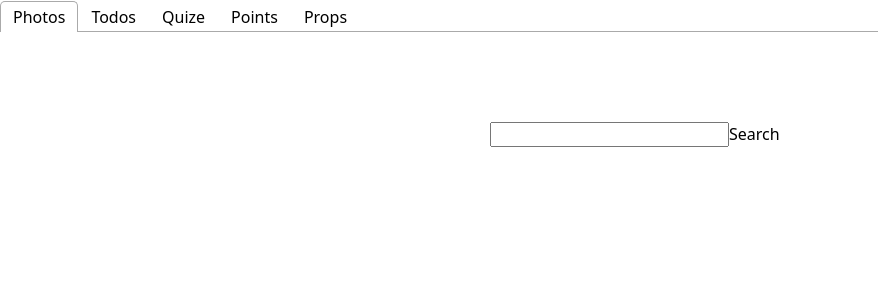
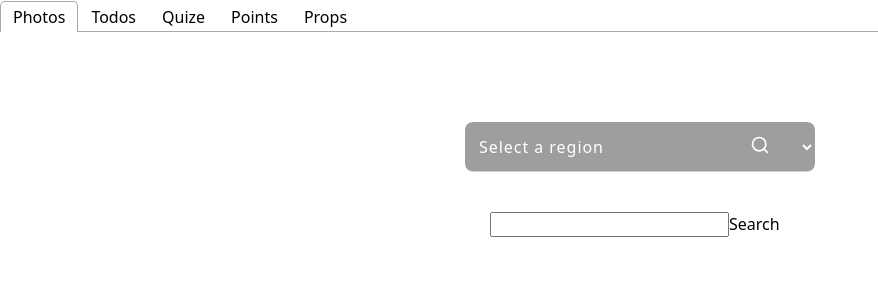
Before and after one commit to dimahutsol/react-bc-73, a React (Vite) app: page / in a window 1280 px wide. Shown: the top 300 px of the page, without its empty margins (0-878 px from the left). Built offline with nearby package versions, Linux system fonts and the light colour scheme; what pexels would draw is missing.

Commit message:
modal + Search countries

```diff
--- a/package.json
+++ b/package.json
@@ -17,7 +17,8 @@
     "pexels": "^1.4.0",
     "react": "^18.3.1",
     "react-dom": "^18.3.1",
-    "react-icons": "^5.2.1",
+    "react-hot-toast": "^2.4.1",
+    "react-icons": "^5.3.0",
     "react-loader-spinner": "^6.1.6",
     "react-modal": "^3.16.1",
     "react-tabs": "^6.0.2",
--- a/src/components/ImageModal/ImageModal.jsx
+++ b/src/components/ImageModal/ImageModal.jsx
@@ -1,27 +1,36 @@
 import Modal from "react-modal";
 
-// const customStyles = {
-//   overlay: {
-//     backgroundColor: "rgba(0, 0, 0, 0.75)",
-//   },
-//   content: {
-//     top: "50%",
-//     left: "50%",
-//     right: "auto",
-//     bottom: "auto",
-//     marginRight: "-50%",
-//     transform: "translate(-50%, -50%)",
-//     padding: 0,
-//     width: "auto",
-//     height: "auto",
-//     maxWidth: "90vw",
-//     maxHeight: "90vh",
-//     border: "none",
-//   },
-// };
+const customStyles = {
+  overlay: {
+    backgroundColor: "rgba(0, 0, 0, 0.75)",
+  },
+  content: {
+    top: "50%",
+    left: "50%",
+    right: "auto",
+    bottom: "auto",
+    marginRight: "-50%",
+    transform: "translate(-50%, -50%)",
+    padding: 0,
+    width: "auto",
+    height: "auto",
+    maxWidth: "90vw",
+    maxHeight: "90vh",
+    border: "none",
+  },
+};
 
 Modal.setAppElement("#root");
 
-export const ImageModal = () => {
-  return <h2>Image modal</h2>;
+export const ImageModal = ({ modalImage, isModalOpen, handleCloseModal }) => {
+  return (
+    <Modal
+      isOpen={isModalOpen}
+      onRequestClose={handleCloseModal}
+      style={customStyles}
+      contentLabel={modalImage.alt}
+    >
+      <img src={modalImage.url} alt={modalImage.alt} />
+    </Modal>
+  );
 };
--- /dev/null
+++ b/src/components/SearchCountries/SearchCountries.jsx
@@ -0,0 +1,56 @@
+import { useState } from "react";
+import toast from "react-hot-toast";
+import s from "./SearchCountries.module.css";
+import { FiSearch } from "react-icons/fi";
+
+const regions = [
+  { id: "africa", value: "africa", name: "Africa" },
+  { id: "america", value: "america", name: "America" },
+  { id: "asia", value: "asia", name: "Asia" },
+  { id: "europe", value: "europe", name: "Europe" },
+  { id: "oceania", value: "oceania", name: "Oceania" },
+];
+
+export const SearchCountries = () => {
+  const [region, setRegion] = useState("");
+
+  const handleChange = (e) => {
+    setRegion(e.target.value);
+  };
+
+  const handleSubmit = (e) => {
+    e.preventDefault();
+    if (!region) {
+      toast.error("Please select region");
+      return;
+    }
+    console.log(region);
+  };
+
+  return (
+    <div>
+      <form className={s.form} onSubmit={handleSubmit}>
+        <select
+          className={s.select}
+          defaultValue="default"
+          name="region"
+          onChange={handleChange}
+        >
+          <option className={s.defaultValue} value="default">
+            Select a region
+          </option>
+          {regions.map((region) => {
+            return (
+              <option key={region.id} value={region.value}>
+                {region.name}
+              </option>
+            );
+          })}
+        </select>
+        <button className={s.btn} type="submit">
+          <FiSearch />
+        </button>
+      </form>
+    </div>
+  );
+};
--- /dev/null
+++ b/src/components/SearchCountries/SearchCountries.module.css
@@ -0,0 +1,51 @@
+.form {
+  width: 350px;
+  margin-left: auto;
+  margin-right: auto;
+
+  position: relative;
+
+  margin-bottom: 40px;
+}
+.select {
+  width: 100%;
+  height: 50px;
+
+  border-style: none;
+  border-bottom: 1px solid rgba(255, 255, 255, 0.5);
+  background-color: var(--color-gray);
+  border-radius: 8px;
+
+  padding: 10px;
+  font-size: 16px;
+  outline: none;
+  letter-spacing: 0.06em;
+  font-weight: 200;
+
+  transition: all 0.5s ease-in-out;
+
+  padding-right: 40px;
+  color: #fff;
+
+  cursor: pointer;
+}
+.select option:first-of-type {
+  color: red;
+}
+
+.defaultValue {
+  color: red !important;
+}
+
+.btn {
+  width: 50px;
+  height: 50px;
+
+  font-size: 20px;
+  font-weight: bold;
+  color: #fff;
+
+  position: absolute;
+  top: 0;
+  right: 30px;
+}
--- a/src/components/index.js
+++ b/src/components/index.js
@@ -15,3 +15,4 @@ export * from "./SearchPhotos/SearchPhotos.jsx";
 export * from "./PhotosList/PhotosList.jsx";
 export * from "./Loader/Loader.jsx";
 export * from "./ImageModal/ImageModal.jsx";
+export * from "./SearchCountries/SearchCountries.jsx";
--- a/src/main.jsx
+++ b/src/main.jsx
@@ -1,10 +1,12 @@
-import React from 'react';
-import ReactDOM from 'react-dom/client';
-import App from './App.jsx';
-import './index.css'
-import 'modern-normalize/modern-normalize.css';
-ReactDOM.createRoot(document.getElementById('root')).render(
+import React from "react";
+import ReactDOM from "react-dom/client";
+import App from "./App.jsx";
+import "./index.css";
+import "modern-normalize/modern-normalize.css";
+import { Toaster } from "react-hot-toast";
+ReactDOM.createRoot(document.getElementById("root")).render(
   <React.StrictMode>
     <App />
+    <Toaster />
   </React.StrictMode>
 );
--- a/src/tabs/Photos/Photos.jsx
+++ b/src/tabs/Photos/Photos.jsx
@@ -7,6 +7,7 @@ import {
   Loader,
   Heading,
   ImageModal,
+  SearchCountries,
 } from "components";
 import { fetchImages } from "services/pexelsAPI";
 import css from "./Photos.module.css";
@@ -20,6 +21,7 @@ const Photos = () => {
   const [isError, setIsError] = useState(false);
   const [isEmpty, setIsEmpty] = useState(false);
   const [isModalOpen, setIsModalOpen] = useState(false);
+  const [modalImage, setModalImage] = useState({});
 
   useEffect(() => {
     if (!query) return;
@@ -56,12 +58,19 @@ const Photos = () => {
     setPage((prev) => prev + 1);
   };
 
-  const handleOpenModal = () => {
+  const handleOpenModal = (modalImage) => {
+    setModalImage(modalImage);
     setIsModalOpen(true);
+  };
+
+  const handleCloseModal = () => {
+    setModalImage({});
+    setIsModalOpen(false);
   };
 
   return (
     <Section>
+      <SearchCountries />
       <Container>
         <SearchPhotos onSearchSubmit={handleSearchSubmit} />
         {isEmpty && (
@@ -71,7 +80,11 @@ const Photos = () => {
           <PhotosList photos={photos} handleOpenModal={handleOpenModal} />
         )}
 
-        {isModalOpen && <ImageModal />}
+        <ImageModal
+          modalImage={modalImage}
+          isModalOpen={isModalOpen}
+          handleCloseModal={handleCloseModal}
+        />
 
         {isLoading && <Loader />}
         {showLoadMore && (
```
Also changed, not shown: 1 other file (tests, documents, lock files or other folders).
